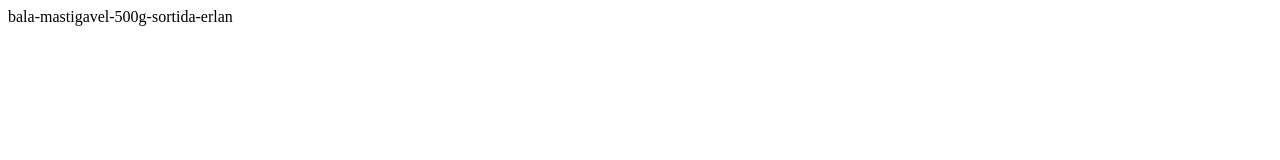
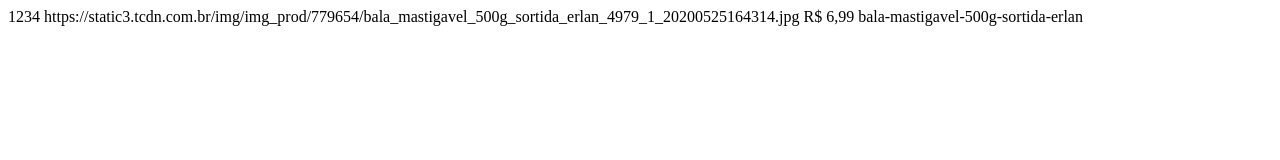
Before and after one commit to mehfius/mehfi.us, a plain HTML site: page produtos/bala-mastigavel-500g-sortida-erlan.html in a window 1280 px wide. Drawn offline with Linux system fonts and the light colour scheme.

Commit message:
produto update

```diff
--- a/produtos/bala-mastigavel-500g-sortida-erlan.html
+++ b/produtos/bala-mastigavel-500g-sortida-erlan.html
@@ -2,5 +2,14 @@
 
 
 <body>
-    bala-mastigavel-500g-sortida-erlan
+    <title>bala-mastigavel-500g-sortida-erlan</title>
+
+    <id>
+        1234
+    </id>
+
+    <image_link>https://static3.tcdn.com.br/img/img_prod/779654/bala_mastigavel_500g_sortida_erlan_4979_1_20200525164314.jpg</image_link>
+
+    <price>R$ 6,99</price>
+    <description>bala-mastigavel-500g-sortida-erlan</description>
 </body>
```
